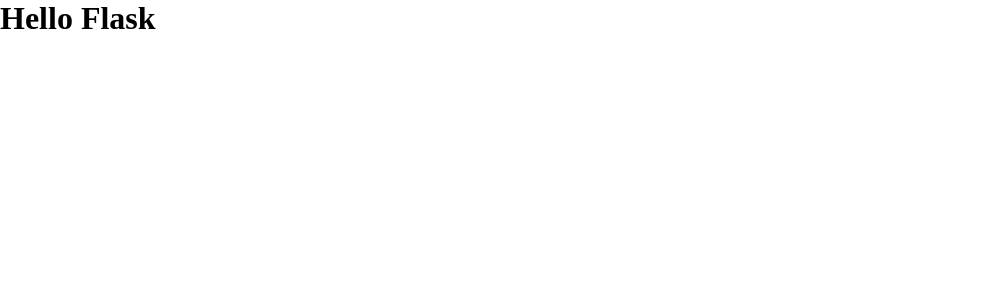
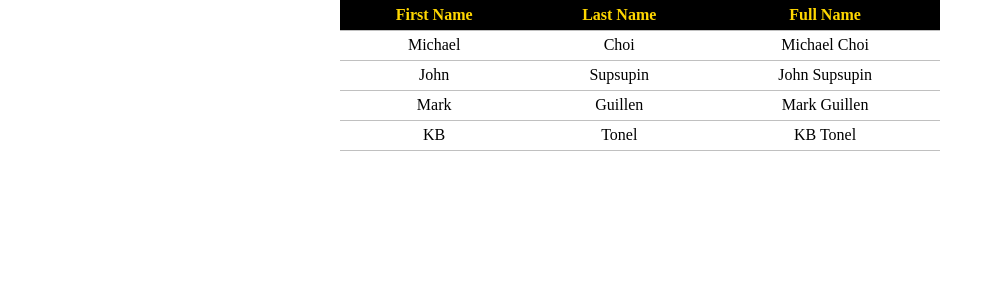
Before and after one commit to dreessen-n/HTML_table, a Flask app: page / in a window 1280 px wide. Shown: the top 300 px of the page, without its empty margins (0-1003 px from the left). Run offline with Flask 2, Linux system fonts and the light colour scheme.

Commit message:
Update with solution;

```diff
--- a/server.py
+++ b/server.py
@@ -3,8 +3,14 @@ from flask import Flask, render_template
 app = Flask(__name__)
 
 @app.route('/')
-def index():
-    return render_template('index.html')
+def render_table():
+    users = [
+        {'first_name': 'Michael', 'last_name': 'Choi'},
+        {'first_name': 'John', 'last_name': 'Supsupin'},
+        {'first_name': 'Mark', 'last_name': 'Guillen'},
+        {'first_name': 'KB', 'last_name': 'Tonel'}
+    ]
+    return render_template('index.html', users=users)
 
 # Error message for 404
 @app.errorhandler(404)
--- a/static/css/style.css
+++ b/static/css/style.css
@@ -4,3 +4,29 @@
     vertical-align: top;
     box-sizing: border-box;
 }
+
+body {
+    display: flex;
+    justify-content: center;
+}
+
+table {
+    width: 600px;
+    border-collapse: collapse;
+}
+
+thead {
+    background-color: black;
+    color: gold;
+}
+
+tr {
+    height: 30px;
+    width: 600px;
+    text-align: center;
+}
+
+th, td {
+    vertical-align: middle;
+    border-bottom: 1px solid silver;
+}
--- a/templates/index.html
+++ b/templates/index.html
@@ -5,10 +5,27 @@
     <meta http-equiv="X-UA-Compatible" content="IE=edge">
     <meta name="viewport" content="width=device-width, initial-scale=1.0">
     <link rel="stylesheet" href="{{ url_for('static', filename='/css/style.css') }}">
-    <title>Document</title>
+    <title>HTML table</title>
 </head>
 <body>
-    <h1>Hello Flask</h1>
+    <table>
+        <thead>
+            <tr>
+                <th>First Name</th>
+                <th>Last Name</th>
+                <th>Full Name</th>
+            </tr>
+        </thead>
+        <tbody>
+            {% for user in users %}
+            <tr>
+                <td>{{ user['first_name'] }}</td>
+                <td>{{ user['last_name'] }}</td>
+                <td>{{ user['first_name'] }} {{ user['last_name'] }}</td>
+            </tr>
+            {% endfor %}
+        </tbody>
+    </table>
 
     <script type="text/javascript" src="{{ url_for('static', filename='/js/script.js') }}"></script>
 </body>
```
